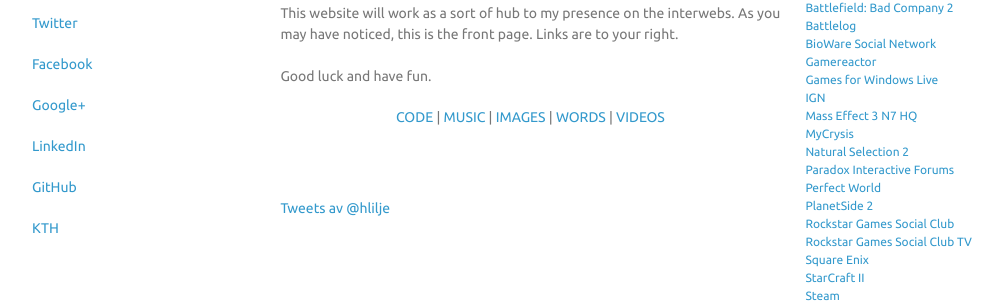
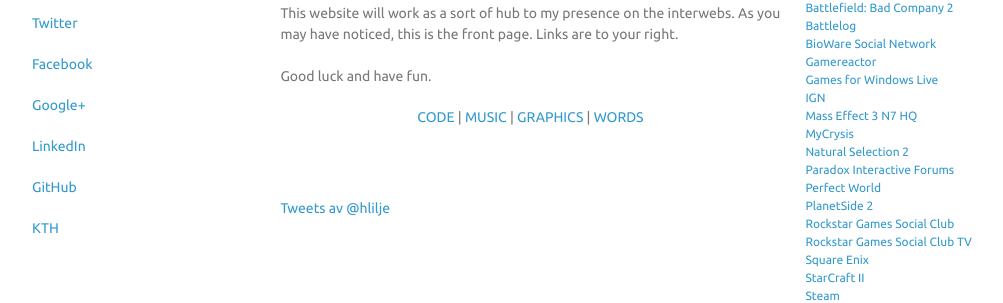
Before and after one commit to hlilje/hlilje.github.io, a Jekyll site: the page built from index.html, in a window 1280 px wide and 900 px high. Shown: the part 295-598 px from the top of the window, without its empty margins (138-1141 px from the left). Built offline with Jekyll 4.4.1, drawn with Linux system fonts in a browser that asks for light colours; comment, search, counter and statistics services are not loaded.

Commit message:
links again

```diff
--- a/index.html
+++ b/index.html
@@ -23,9 +23,8 @@
   <ul id="works">
     <li><a title="GitHub" href="https://github.com/hlilje" target="_blank">CODE</a> | </li>
     <li><a title="Bandcamp" href="http://hampusliljekvist.bandcamp.com/" target="_blank">MUSIC</a> | </li>
-    <li><a title="Picasa" href="https://picasaweb.google.com/105792360022890678502" target="_blank">IMAGES</a> | </li>
-    <li><a title="Tumblr" href="http://hampusliljekvist.tumblr.com/" target="_blank">WORDS</a> | </li>
-    <li><a title="YouTube" href="http://www.youtube.com/user/HampusLiljekvist" target="_blank">VIDEOS</a></li>
+    <li><a title="Flickr" href="http://www.flickr.com/photos/hlilje/" target="_blank">GRAPHICS</a> | </li>
+    <li><a title="Tumblr" href="http://hlilje.tumblr.com/" target="_blank">WORDS</a></li>
   </ul>
 </section>
 
```
